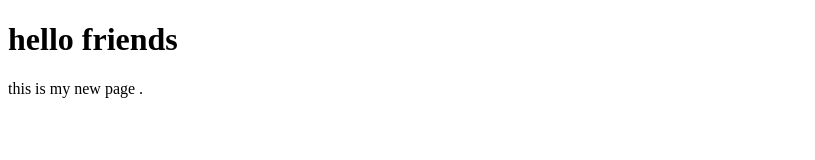
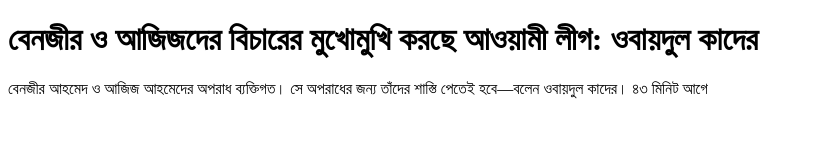
Before and after one commit to mdfoyezkhan/prectic-for-git, a plain HTML site: page index.html in a window 1280 px wide. Shown: the whole page, without its empty margins (0-815 px from the left). Drawn offline with Linux system fonts and the light colour scheme.

Commit message:
prothom alo news

```diff
--- a/index.html
+++ b/index.html
@@ -6,7 +6,9 @@
     <title>Document</title>
 </head>
 <body>
-    <h1>hello friends</h1>
-    <p>this is my new page .</p>
+    <h1>বেনজীর ও আজিজদের বিচারের মুখোমুখি করছে আওয়ামী লীগ: ওবায়দুল কাদের</h1>
+    <p>বেনজীর আহমেদ ও আজিজ আহমেদের অপরাধ ব্যক্তিগত। সে অপরাধের জন্য তাঁদের শাস্তি পেতেই হবে—বলেন ওবায়দুল কাদের।
+        ৪৩ মিনিট আগে</p>
+
 </body>
 </html>
```
